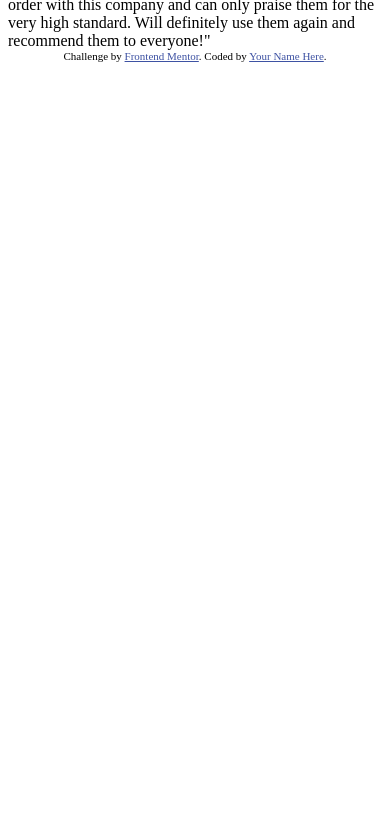
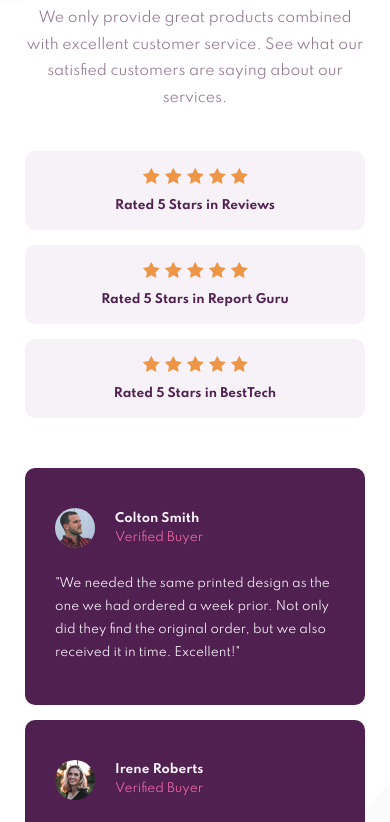
Before and after one commit to benzrire/social-proof-section, a plain HTML site: page index.html in a window 390 px wide. Shown: the part 228-1050 px from the top of the page. Before the commit the page ends 844 px from the top, so only its background shows below. Drawn offline with nearby package versions, Linux system fonts and the light colour scheme.

Commit message:
add: social section desktop, mobile

```diff
--- /dev/null
+++ b/assets/css/main.css
@@ -0,0 +1,246 @@
+html, body {
+  margin: 0;
+  padding: 0;
+
+  width: 100%;
+  height: 100%;
+}
+
+body {
+  display: flex;
+  flex-direction: column;
+  align-items: center;
+  justify-content: center;
+
+  font-family: "Spartan", sans-serif;
+  font-size: 14px;
+
+  background-image: url(./../../images/bg-pattern-top-desktop.svg), url(./../../images/bg-pattern-bottom-desktop.svg);
+  background-repeat: no-repeat, no-repeat;
+  background-position: top left, bottom right;
+}
+
+h1 {
+  font-size: 40px;
+  font-weight: 700;
+  color: hsl(300, 43%, 22%);
+
+  margin: 0;
+}
+
+.attribution {
+  font-size: 11px;
+  text-align: center;
+  line-height: 1.5;
+
+  position: fixed;
+  left: 50%;
+  bottom: 15px;
+
+  -webkit-transform: translateX(-50%);
+  -moz-transform: translateX(-50%);
+  -ms-transform: translateX(-50%);
+  transform: translateX(-50%);
+}
+.attribution a {
+  color: hsl(228, 45%, 44%);
+}
+
+.sc-social {
+  position: relative;
+}
+
+.sc-social .container {
+  position: relative;
+
+  width: 100%;
+  max-width: 1110px;
+
+  margin-left: auto;
+  margin-right: auto;
+}
+
+.sc-social .container > p {
+  line-height: 1.9;
+  color: hsl(303, 10%, 53%);
+
+  width: 100%;
+  max-width: 440px;
+  margin: 10px 0 0 0;
+}
+
+.sc-social .rates {
+  position: absolute;
+  top: 0;
+  right: 0;
+}
+
+.sc-social .rates .rate {
+  width: 445px;
+  box-sizing: border-box;
+
+  padding: 17px 30px;
+  margin-top: 15px;
+  margin-right: auto;
+  border: none;
+  border-radius: 10px;
+  background: hsl(300, 24%, 96%);
+
+  display: flex;
+  flex-direction: row;
+  align-items: center;
+}
+
+.sc-social .rates .rate .star img:not(:last-child) {
+  margin-right: 5px;
+}
+
+.sc-social .rates .rate p {
+  font-size: 12px;
+  font-weight: 700;
+  color: hsl(300, 43%, 22%);
+
+  margin: 0 0 0 30px;
+}
+
+.sc-social .reviews {
+  display: flex;
+  flex-direction: row;
+  align-items: flex-start;
+
+  margin-top: 70px;
+}
+
+.sc-social .reviews .review {
+  width: 350px;
+  padding: 40px 30px;
+  border: none;
+  border-radius: 10px;
+  background: hsl(300, 43%, 22%);
+}
+
+.sc-social .reviews .review:not(:last-child) {
+  margin-right: 30px;
+}
+
+.sc-social .reviews .review > p {
+  font-size: 12px;
+  line-height: 1.9;
+  color: hsl(300, 24%, 96%);
+
+  margin: 0;
+}
+
+.sc-social .reviews .review .profile {
+  display: flex;
+  flex-direction: row;
+  align-items: center;
+
+  margin-bottom: 25px;
+}
+
+.sc-social .reviews .review .profile img {
+  width: 40px;
+  border-radius: 50%;
+  margin-right: 20px;
+}
+
+.sc-social .reviews .review .profile .info p {
+  font-size: 12px;
+  margin: 0;
+}
+
+.sc-social .reviews .review .profile .info p:first-child {
+  font-weight: 700;
+  color: hsl(300, 24%, 96%);
+}
+
+.sc-social .reviews .review .profile .info p:last-child {
+  margin-top: 5px;
+  color: hsl(333, 80%, 67%);
+}
+
+@media screen and (max-width: 767px) {
+  html, body {
+    height: auto;
+  }
+
+  body {
+    justify-content: flex-start;
+
+    background-image: url(./../../images/bg-pattern-top-mobile.svg), url(./../../images/bg-pattern-bottom-mobile.svg);
+    background-repeat: no-repeat, no-repeat;
+    background-position: top left, bottom right;
+  }
+
+  .attribution {
+    position: relative;
+    left: 0;
+    bottom: 0;
+
+    padding: 10px 0;
+
+    -webkit-transform: translateX(0);
+    -moz-transform: translateX(0);
+    -ms-transform: translateX(0);
+    transform: translateX(0);
+  }
+
+  .sc-social {
+    width: 100%;
+    margin-top: 80px;
+  }
+
+  .sc-social .container {
+    width: 100%;
+    max-width: 100%;
+    padding: 25px;
+
+    box-sizing: border-box;
+  }
+
+  .sc-social .container > p {
+    text-align: center;
+    margin-top: 20px;
+  }
+
+  .sc-social h1 {
+    font-size: 30px;
+    text-align: center;
+  }
+
+  .sc-social .rates {
+    position: relative;
+    flex-direction: column;
+
+    margin-top: 40px;
+  }
+
+  .sc-social .rates .rate {
+    width: 100%;
+    margin-left: 0 !important;
+
+    flex-direction: column;
+  }
+
+  .sc-social .rates .rate p {
+    margin-left: 0;
+    margin-top: 10px;
+  }
+
+  .sc-social .reviews {
+    flex-direction: column;
+    margin-top: 50px;
+  }
+
+  .sc-social .reviews .review {
+    box-sizing: border-box;
+    width: 100%;
+
+    margin-top: 0 !important;
+  }
+
+  .sc-social .reviews .review:not(:last-child) {
+    margin-bottom: 15px;
+  }
+}
--- /dev/null
+++ b/assets/js/main.js
@@ -0,0 +1,29 @@
+$(function () {
+  $(window).on("resize orientationchange",function (e) {
+    var rate = $(".rate");
+
+    rate.each(function (i) {
+      var star = $(this).find(".star"),
+          starNumber = star.data("star");
+
+      if ($(window).outerWidth() > 767) {
+        $(this).css("margin-left", (i * 50) + "px");
+      }
+
+      star.empty();
+      for (var j = 0; j < starNumber; j++) {
+        star.append($(document.createElement("img")).attr("src", "./images/icon-star.svg").attr("alt", ""));
+      }
+    });
+
+    var review = $(".review");
+
+    review.each(function (i) {
+      if ($(window).outerWidth() > 767) {
+        $(this).css("margin-top", (i * 15) + "px");
+      }
+    });
+  });
+
+  $(window).trigger("resize");
+});
--- a/index.html
+++ b/index.html
@@ -5,57 +5,97 @@
     <meta name="viewport" content="width=device-width, initial-scale=1.0" />
     <!-- displays site properly based on user's device -->
 
-    <link
-      rel="icon"
-      type="image/png"
-      sizes="32x32"
-      href="./images/favicon-32x32.png"
-    />
+    <link rel="icon" type="image/png" sizes="32x32" href="./images/favicon-32x32.png" />
 
     <title>Frontend Mentor | Social proof section</title>
 
     <!-- Feel free to remove these styles or customise in your own stylesheet 👍 -->
-    <style>
-      .attribution {
-        font-size: 11px;
-        text-align: center;
-      }
-      .attribution a {
-        color: hsl(228, 45%, 44%);
-      }
-    </style>
+    <link rel="preconnect" href="https://fonts.gstatic.com">
+    <link href="https://fonts.googleapis.com/css2?family=Spartan:wght@100;400;500;700&display=swap" rel="stylesheet">
+
+    <link rel="stylesheet" href="./assets/css/main.css">
   </head>
   <body>
-    10,000+ of our users love our products.
 
+    <section class="sc-social">
+      <div class="container">
+        <h1>10,000+ of our <br>users love our <br>products.</h1>
+        <p>
           We only provide great products combined with excellent customer service.
           See what our satisfied customers are saying about our services.
+        </p>
 
-    Rated 5 Stars in Reviews
-    Rated 5 Stars in Report Guru
-    Rated 5 Stars in BestTech
+        <div class="rates">
+          <div class="rate">
+            <div class="star" data-star="5"></div>
+            <p>Rated 5 Stars in Reviews</p>
+          </div>
+          <div class="rate">
+            <div class="star" data-star="5"></div>
+            <p>Rated 5 Stars in Report Guru</p>
+          </div>
+          <div class="rate" data-star="5">
+            <div class="star" data-star="5"></div>
+            <p>Rated 5 Stars in BestTech</p>
+          </div>
+        </div>
 
-    Colton Smith
-    Verified Buyer
+        <div class="reviews">
+          <div class="review">
+            <div class="profile">
+              <img src="./images/image-colton.jpg" alt="">
+              <div class="info">
+                <p>Colton Smith</p>
+                <p>Verified Buyer</p>
+              </div>
+            </div>
+            <p>
               "We needed the same printed design as the one we had ordered a week prior.
               Not only did they find the original order, but we also received it in time.
               Excellent!"
-
-    Irene Roberts
-    Verified Buyer
+            </p>
+          </div>
+          <div class="review">
+            <div class="profile">
+              <img src="./images/image-irene.jpg" alt="">
+              <div class="info">
+                <p>Irene Roberts</p>
+                <p>Verified Buyer</p>
+              </div>
+            </div>
+            <p>
               "Customer service is always excellent and very quick turn around. Completely
               delighted with the simplicity of the purchase and the speed of delivery."
-
-    Anne Wallace
-    Verified Buyer
+            </p>
+          </div>
+          <div class="review">
+            <div class="profile">
+              <img src="./images/image-anne.jpg" alt="">
+              <div class="info">
+                <p>Anne Wallace</p>
+                <p>Verified Buyer</p>
+              </div>
+            </div>
+            <p>
               "Put an order with this company and can only praise them for the very high
               standard. Will definitely use them again and recommend them to everyone!"
+            </p>
+          </div>
+        </div>
+      </div>
+    </section>
 
     <div class="attribution">
       Challenge by
       <a href="https://www.frontendmentor.io?ref=challenge" target="_blank"
         >Frontend Mentor</a
-      >. Coded by <a href="#">Your Name Here</a>.
+      >. <br>Coded by <a href="https://www.frontendmentor.io/profile/benzrire">benzrire</a>.
     </div>
+
+    <script src="https://code.jquery.com/jquery-3.5.1.min.js"
+      integrity="sha256-9/aliU8dGd2tb6OSsuzixeV4y/faTqgFtohetphbbj0="
+      crossorigin="anonymous"></script>
+
+    <script src="./assets/js/main.js"></script>
   </body>
 </html>
```
Lines whose indentation alone changed are shown as unchanged.
